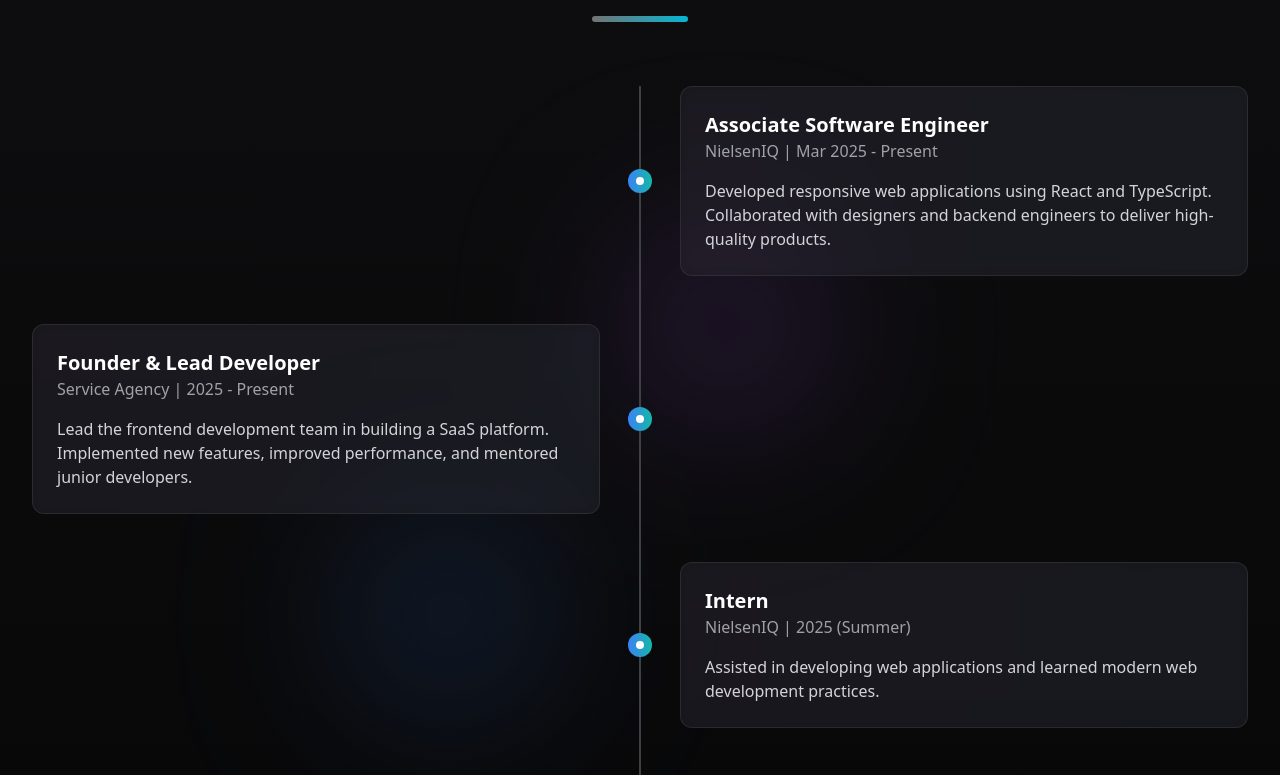
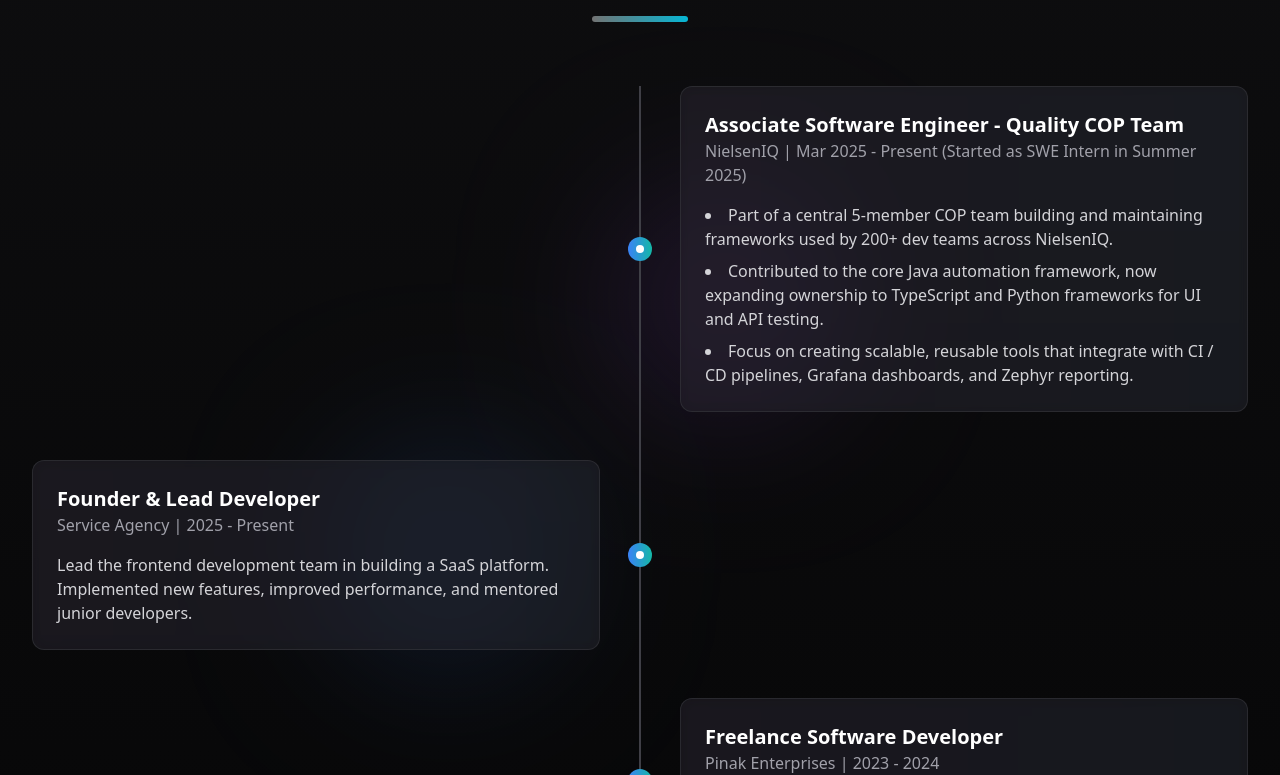
Before and after one commit to ItsUtsavPoddar/personal-website, a Next.js app: page / in a window 1280 px wide. Shown: the part 5505-6280 px from the top of the page. Built offline with nearby package versions, Linux system fonts and the light colour scheme.

Commit message:
Update experience details in Timeline component for clarity and accuracy

```diff
--- a/components/timeline.tsx
+++ b/components/timeline.tsx
@@ -5,11 +5,14 @@ import { useMobile } from "@/hooks/use-mobile";
 
 const experiences = [
   {
-    title: "Associate Software Engineer",
+    title: "Associate Software Engineer - Quality COP Team",
     company: "NielsenIQ",
-    period: "Mar 2025 - Present",
-    description:
-      "Developed responsive web applications using React and TypeScript. Collaborated with designers and backend engineers to deliver high-quality products.",
+    period: "Mar 2025 - Present (Started as SWE Intern in Summer 2025)",
+    description: [
+      "Part of a central 5-member COP team building and maintaining frameworks used by 200+ dev teams across NielsenIQ.",
+      "Contributed to the core Java automation framework, now expanding ownership to TypeScript and Python frameworks for UI and API testing.",
+      "Focus on creating scalable, reusable tools that integrate with CI / CD pipelines, Grafana dashboards, and Zephyr reporting.",
+    ],
     level: 1,
   },
   {
@@ -20,13 +23,7 @@ const experiences = [
       "Lead the frontend development team in building a SaaS platform. Implemented new features, improved performance, and mentored junior developers.",
     level: 1,
   },
-  {
-    title: "Intern",
-    company: "NielsenIQ",
-    period: "2025 (Summer)",
-    description:
-      "Assisted in developing web applications and learned modern web development practices.",
-  },
+
   {
     title: "Freelance Software Developer",
     company: "Pinak Enterprises",
@@ -71,7 +68,15 @@ export function Timeline() {
                 <div className="text-zinc-400 mb-4">
                   {experience.company} | {experience.period}
                 </div>
-                <p className="text-zinc-300">{experience.description}</p>
+                {Array.isArray(experience.description) ? (
+                  <ul className="list-disc list-inside text-zinc-300 space-y-2">
+                    {experience.description.map((point, i) => (
+                      <li key={i}>{point}</li>
+                    ))}
+                  </ul>
+                ) : (
+                  <p className="text-zinc-300">{experience.description}</p>
+                )}
               </div>
             </div>
           </motion.div>
```
